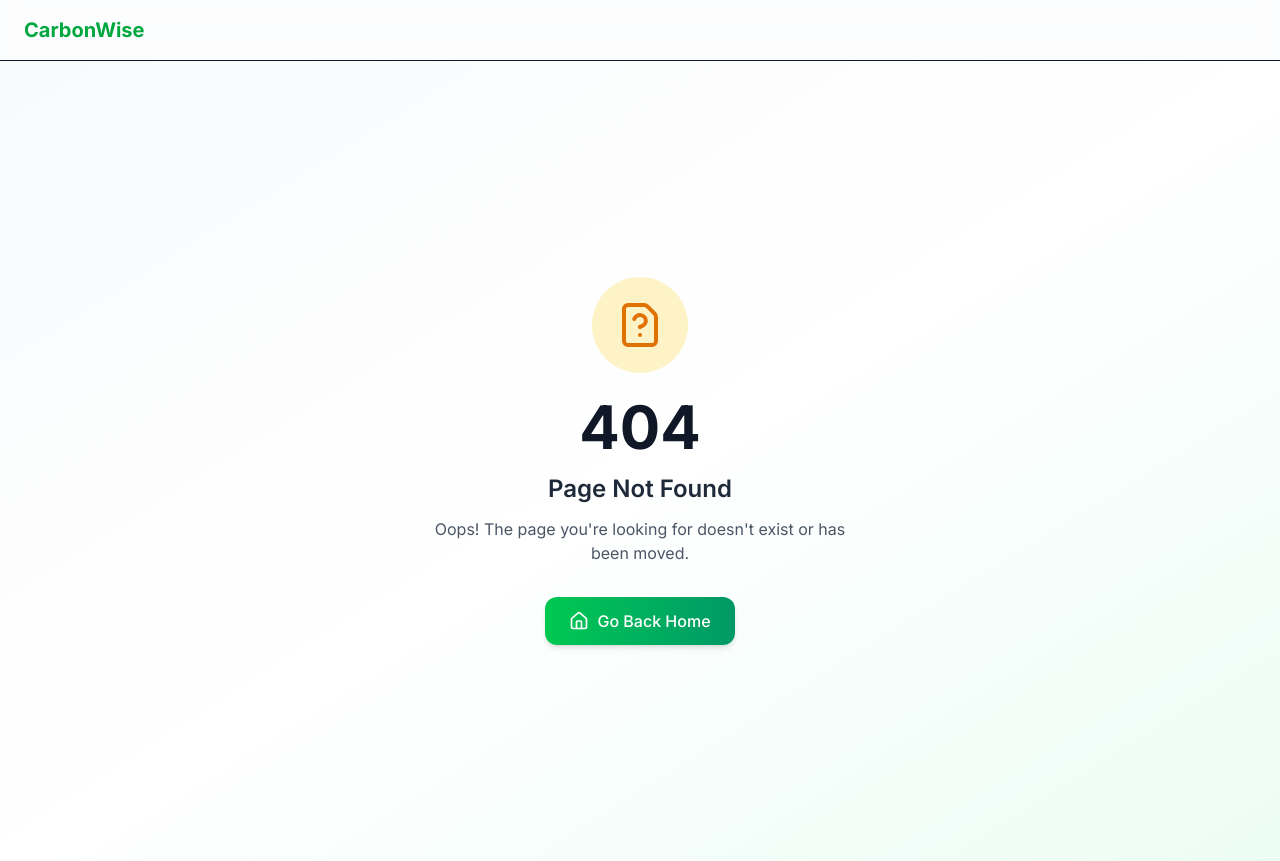
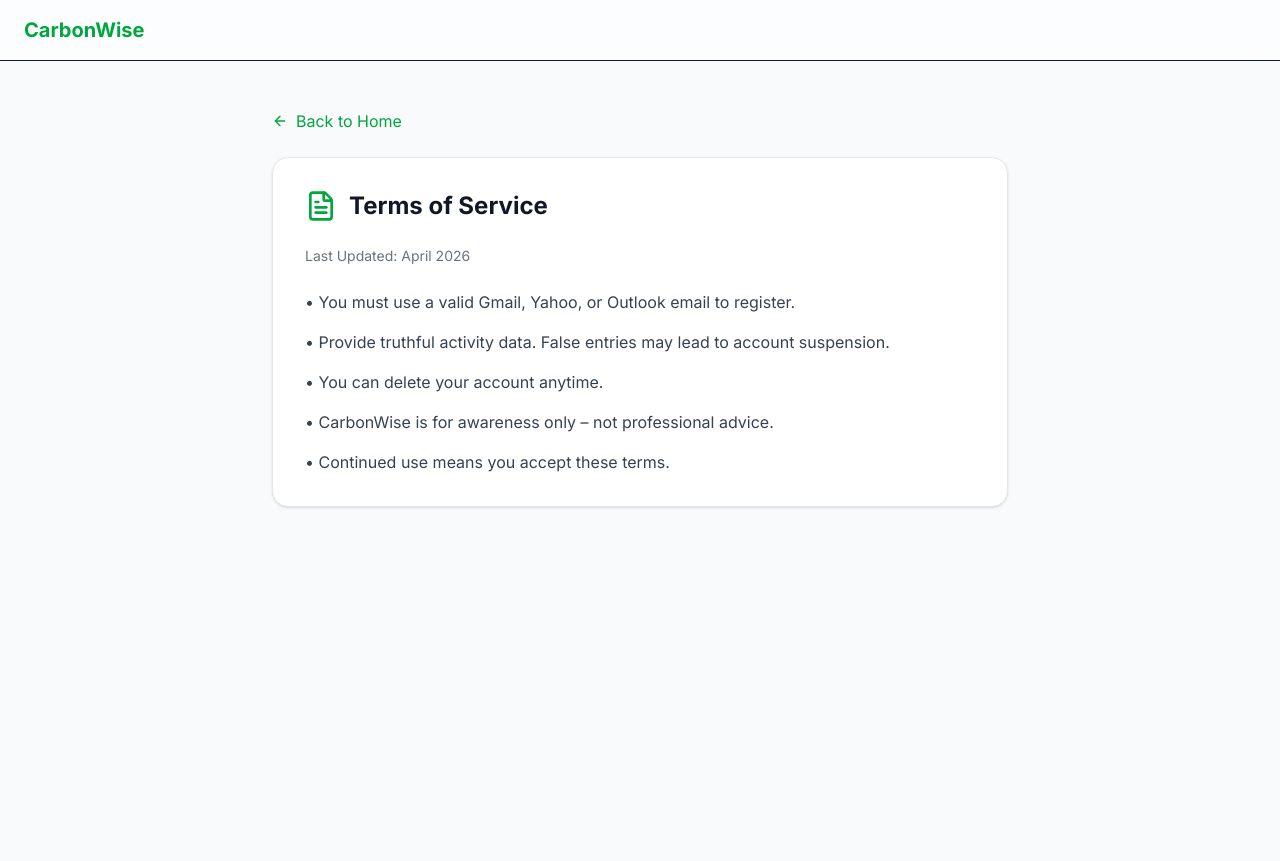
Before and after one commit to Glitxhed-Frenzy/Final_yearProject, a React (Vite) app in the folder carbon-frontend/: page /terms in a window 1280 px wide. Before the commit this address had no page. Built offline with nearby package versions, Linux system fonts and the light colour scheme.

Commit message:
Add Privacy Policy and Terms of Service pages; update routing in App component

```diff
--- a/carbon-frontend/src/App.jsx
+++ b/carbon-frontend/src/App.jsx
@@ -13,6 +13,8 @@ import Profile from "./frontend/pages/Profile";
 import SignUp from "./frontend/pages/SignUp";
 import ForgotPassword from "./frontend/pages/ForgotPassword";
 import Leaderboard from "./frontend/pages/Leaderboard";
+import Privacy from "./frontend/pages/Privacy";
+import Terms from "./frontend/pages/Terms";
 
 import AdminForgotPassword from "./frontend/admin/AdminForgotPassword";
 import AdminLayout from "./frontend/admin/AdminLayout";
@@ -64,6 +66,8 @@ export default function App() {
         <Route path="/profile" element={<Profile />} />
         <Route path="/forgot-password" element={<ForgotPassword />} />
         <Route path="/leaderboard" element={<Leaderboard />} />
+        <Route path="/privacy" element={<Privacy />} />
+        <Route path="/terms" element={<Terms />} />
 
         <Route path="/admin/forgot-password" element={<AdminForgotPassword />} />
         <Route path="/admin/login" element={<AdminLogin />} />
--- /dev/null
+++ b/carbon-frontend/src/frontend/pages/Privacy.jsx
@@ -0,0 +1,30 @@
+import { Link } from "react-router-dom";
+import { ArrowLeft, Shield } from "lucide-react";
+
+export default function Privacy() {
+  return (
+    <div className="min-h-screen bg-gray-50 py-12">
+      <div className="max-w-3xl mx-auto px-4">
+        <Link to="/" className="inline-flex items-center gap-2 text-green-600 hover:text-green-700 mb-6">
+          <ArrowLeft className="w-4 h-4" />
+          Back to Home
+        </Link>
+
+        <div className="bg-white rounded-2xl shadow-sm border border-gray-200 p-8">
+          <div className="flex items-center gap-3 mb-6">
+            <Shield className="w-8 h-8 text-green-600" />
+            <h1 className="text-2xl font-bold text-gray-900">Privacy Policy</h1>
+          </div>
+          <p className="text-gray-500 text-sm mb-6">Last Updated: April 2026</p>
+
+          <div className="space-y-4 text-gray-700">
+            <p>• We collect your name, email, phone (optional), and daily activity data.</p>
+            <p>• Your data is used only to calculate your carbon footprint and display reports.</p>
+            <p>• We do not sell or share your personal information.</p>
+            <p>• You can delete your account and all data anytime from Profile page.</p>
+          </div>
+        </div>
+      </div>
+    </div>
+  );
+}
--- /dev/null
+++ b/carbon-frontend/src/frontend/pages/Terms.jsx
@@ -0,0 +1,31 @@
+import { Link } from "react-router-dom";
+import { ArrowLeft, FileText } from "lucide-react";
+
+export default function Terms() {
+  return (
+    <div className="min-h-screen bg-gray-50 py-12">
+      <div className="max-w-3xl mx-auto px-4">
+        <Link to="/" className="inline-flex items-center gap-2 text-green-600 hover:text-green-700 mb-6">
+          <ArrowLeft className="w-4 h-4" />
+          Back to Home
+        </Link>
+
+        <div className="bg-white rounded-2xl shadow-sm border border-gray-200 p-8">
+          <div className="flex items-center gap-3 mb-6">
+            <FileText className="w-8 h-8 text-green-600" />
+            <h1 className="text-2xl font-bold text-gray-900">Terms of Service</h1>
+          </div>
+          <p className="text-gray-500 text-sm mb-6">Last Updated: April 2026</p>
+
+          <div className="space-y-4 text-gray-700">
+            <p>• You must use a valid Gmail, Yahoo, or Outlook email to register.</p>
+            <p>• Provide truthful activity data. False entries may lead to account suspension.</p>
+            <p>• You can delete your account anytime.</p>
+            <p>• CarbonWise is for awareness only – not professional advice.</p>
+            <p>• Continued use means you accept these terms.</p>
+          </div>
+        </div>
+      </div>
+    </div>
+  );
+}
```
